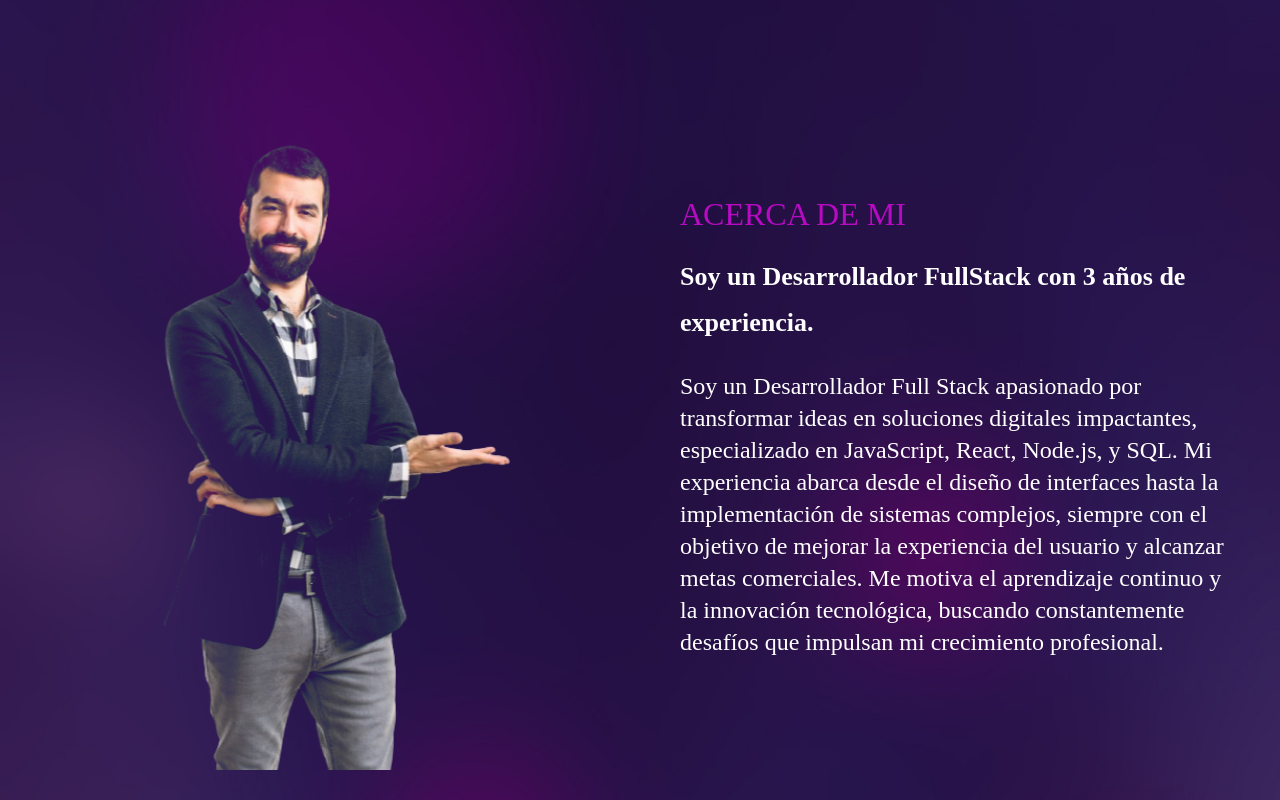
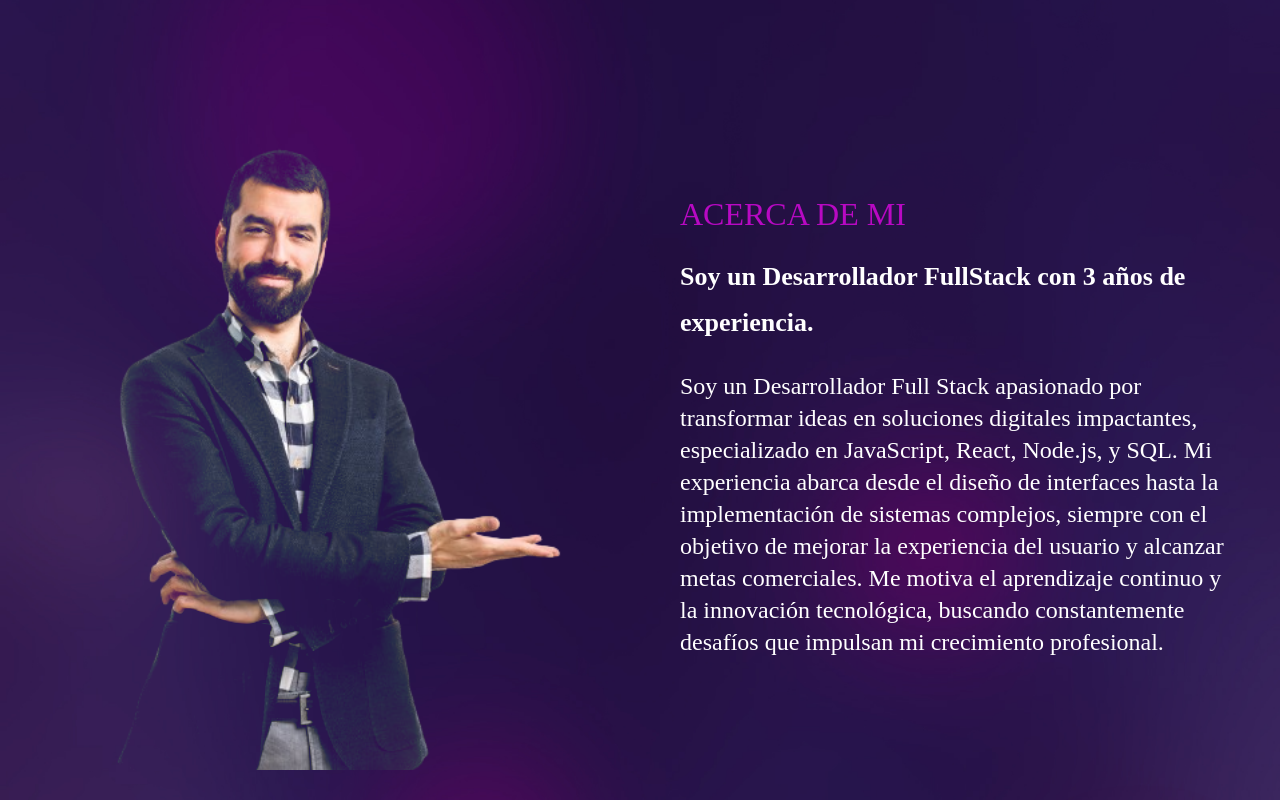
Before and after one commit to Rene-Kuhm/vite-project, a React (Vite) app: page / in a window 1280 px wide. Shown: the part 880-1680 px from the top of the page. Built offline with nearby package versions, Linux system fonts and the light colour scheme.

Commit message:
se arreglo imagen en about para moviles

```diff
--- a/src/components/About.jsx
+++ b/src/components/About.jsx
@@ -12,7 +12,7 @@ const About = () => {
       <div className='container mx-auto'>
         <div className='flex flex-col gap-y-10 lg:flex-row lg:items-center lg:gap-x-20 lg:gap-y-0 h-screen'>
           {/* img */}
-          <div className={`flex-1 bg-about bg-contain bg-no-repeat h-[640px] mix-blend-lighten bg-top ${inView ? 'animate-fade-in-left' : ''}`}>
+          <div className={`flex-1 bg-about md:bg-cover bg-no-repeat h-[640px] mix-blend-lighten bg-top ${inView ? 'animate-fade-in-left' : ''}`}>
           </div>
           {/* text */}
           <div className={`flex-1 ${inView ? 'animate-fade-in-right' : ''}`}>
```
